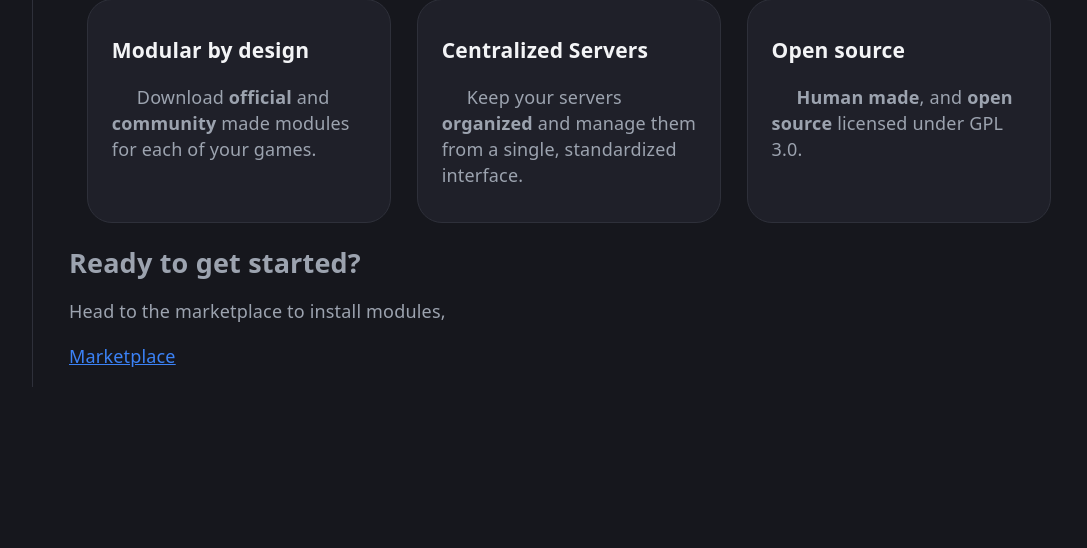
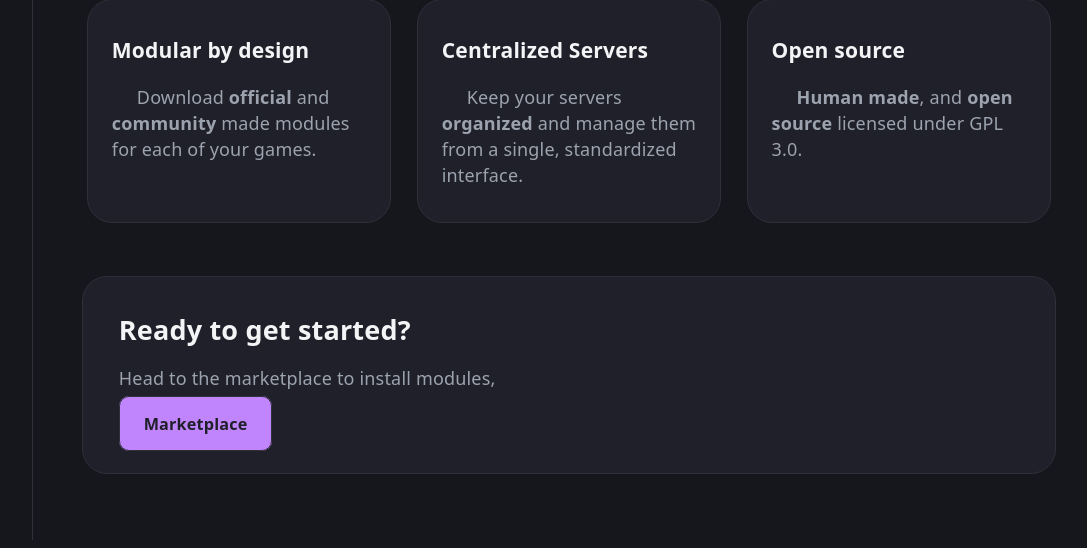
Before and after one commit to quintindunn/quickserve, a Python web app: template src/QuickServe/Web/templates/home/home-first-time.html in a window 1280 px wide. Shown: the part 606-1154 px from the top of the page, without its empty margins (167-1254 px from the left). Before the commit the page ends 993 px from the top, so only its background shows below. Run offline with Jinja, Linux system fonts and the light colour scheme; the template is opened without the code that fills it, so the values that code supplies are empty.

Commit message:
Added getting started section

```diff
--- a/src/QuickServe/Web/static/home/home.css
+++ b/src/QuickServe/Web/static/home/home.css
@@ -136,3 +136,31 @@
 .home > .features > .feature-cards > .feature-card > .feature-card-content > .feature-card-bold {
     font-weight: 600;
 }
+
+/* Getting Started */
+.home > .getting-started {
+    margin: 6vh 1vw;
+    padding: 1rem 2rem 2rem;
+
+    border: 1px solid var(--border);
+    border-radius: 25px;
+    background-color: var(--accent-bg);
+
+}
+
+.home > .getting-started > .getting-started-heading {
+    color: var(--text-h);
+}
+
+.home > .getting-started > .getting-started-marketplace-link {
+    padding: .875rem 1.325rem;
+    border-radius: 10px;
+
+    text-decoration: none;
+    font-size: .9rem;
+    font-weight: 550;
+
+    background-color: var(--accent);
+    border: 1px solid var(--border);
+    color: var(--accent-bg);
+}
--- a/src/QuickServe/Web/templates/home/home-first-time.html
+++ b/src/QuickServe/Web/templates/home/home-first-time.html
@@ -39,9 +39,9 @@
         </div>
         <div class="getting-started">
             {# Getting started #}
-            <h2>Ready to get started?</h2>
+            <h2 class="getting-started-heading">Ready to get started?</h2>
             <p>Head to the marketplace to install modules,</p>
-            <a href="#marketplace">Marketplace</a>
+            <a class="getting-started-marketplace-link" href="#marketplace">Marketplace</a>
         </div>
     </div>
 {% endblock %}
```
